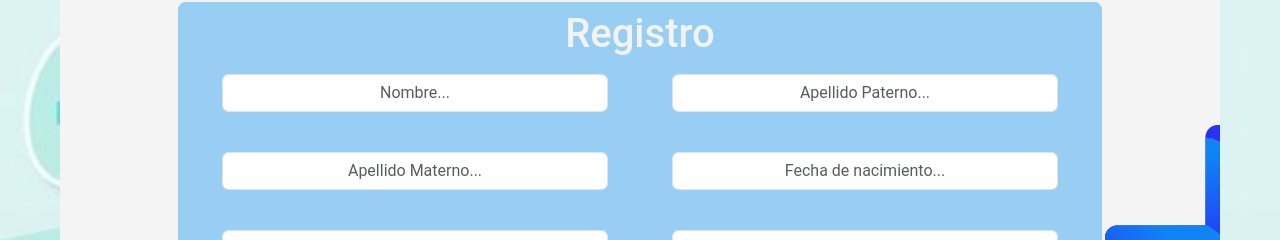
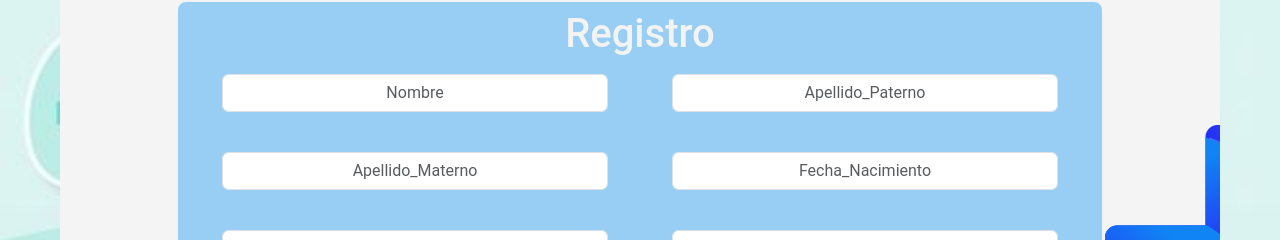
Before and after one commit to Cherry-Ayala/RetoConstruccion, a React (Create React App) app in the folder web/: page /Registro in a window 1280 px wide. Shown: the part 140-380 px from the top of the page. Built offline with nearby package versions, Linux system fonts and the light colour scheme.

Commit message:
Api en register con Pacientes

```diff
--- a/web/src/Componentes/Registro/Registro.jsx
+++ b/web/src/Componentes/Registro/Registro.jsx
@@ -1,26 +1,81 @@
+import {useRef} from 'react';
+import axios from 'axios';
 import './Registro.css'
 
+
+
 function Registro(){
+
+    const inputRef = useRef(null);
+    const inputRef2 = useRef(null);
+    const inputRef3 = useRef(null);
+    const inputRef4 = useRef(null);
+
+
+    function handleClick() {
+
+      console.log(inputRef.current.value);
+      var Nombre = inputRef.current.value
+
+      console.log(inputRef2.current.value);
+      var Apellido_Paterno = inputRef2.current.value
+
+      console.log(inputRef3.current.value);
+      var Apellido_Materno = inputRef3.current.value
+
+      console.log(inputRef.current.value);
+      var Fecha_Nacimiento = inputRef4.current.value
+
+      function sendDataToAPI(Nombre, Apellido_Paterno, Apellido_Materno, Fecha_Nacimiento) {
+        const apiUrl = 'http://localhost:4000/api/addPaciente'; // Replace with your API endpoint
+
+        // Create the request body with the input data
+        const requestBody = {
+          "Nombre": Nombre,
+          "Apellido_Paterno" : Apellido_Paterno,
+          "Apellido_Materno" : Apellido_Materno,
+          "Fecha_Nacimiento" : Fecha_Nacimiento
+        };
+
+        // Send the POST request to the API using Axios
+        axios.post(apiUrl, requestBody)
+          .then(response => {
+            // Handle the API response
+            console.log('API response:', response.data);
+            // Do something with the response data
+          })
+          .catch(error => {
+            // Handle any errors that occurred during the API request
+            console.error('API request error:', error);
+          });
+      }
+
+      sendDataToAPI(Nombre, Apellido_Paterno, Apellido_Materno, Fecha_Nacimiento);
+    }
+
+
+
+
     return(
         <div className="registro-container card-block align">
             <div className="card registro-form d-inline-flex p-2">
-                <h1>Registro</h1>
+              <h1>Registro</h1>
 
                 <form className='form-control-lg'>
                     <div className="row">
                         <div className="col">
-                          <input type="text" className='form-control' placeholder='Nombre...'/>
+                       <input type="text" className='form-control' ref = {inputRef}  placeholder='Nombre'/>
                         </div>
                         <div className="col">
-                            <input type="text" className='form-control' placeholder='Apellido Paterno...'/>
+                            <input type="text" className='form-control' ref = {inputRef2} placeholder='Apellido_Paterno'/>
                         </div>
                     </div>
                     <div className="row">
                         <div className="col">
-                            <input type="text" className='form-control' placeholder='Apellido Materno...'/>
+                            <input type="text" className='form-control' ref = {inputRef3} placeholder='Apellido_Materno'/>
                         </div>
                         <div className="col">
-                            <input type="text" className='form-control' placeholder='Fecha de nacimiento...'/>
+                            <input type="text" className='form-control' ref = {inputRef4} placeholder='Fecha_Nacimiento'/>
                         </div>
                     </div>
                     <div className="row">
@@ -31,8 +86,9 @@ function Registro(){
                             <input type="text" className='form-control' placeholder='Contraseña...'/>
                         </div>
                     </div>
-                    <input type="submit" className='boton' value="Submit" />
+                    <button onClick={handleClick} className='boton'> Submit </button>
                 </form>
+
             </div>
         </div>
     )
```
Also changed, not shown: 1 other file (tests, documents, lock files or other folders).
